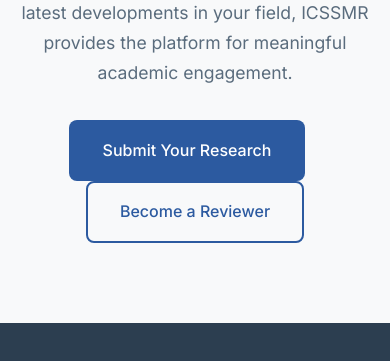
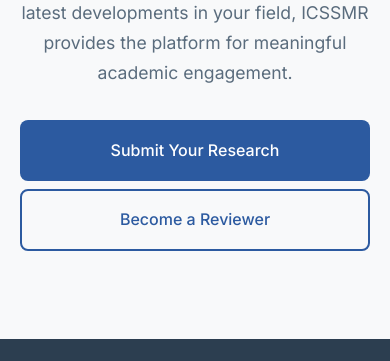
Before and after one commit to Apurba0125/journal, a plain HTML site: page aboutthejournal.html in a window 390 px wide. Shown: the part 7500-7861 px from the top of the page. Drawn offline with Linux system fonts and the light colour scheme.

Commit message:
first commit

```diff
--- a/aboutthejournal.html
+++ b/aboutthejournal.html
@@ -602,6 +602,13 @@
                 grid-template-columns: 1fr;
                 text-align: center;
             }
+
+
+            .section-content .btn {
+                display: block;
+                width: 100%;
+                margin: 0.5rem 0;
+            }
         }
 
         @media (max-width: 480px) {
@@ -731,12 +738,14 @@
             <div class="mission-vision">
                 <div class="mission-card fade-in">
                     <h3>Our Mission</h3>
-                    <p>Our mission is to foster an environment of <b>innovative thinking, collaborative research, and professional development</b>,
-                    empowering individuals and institutions to contribute to the progress of society through impactful research and
+                    <p>Our mission is to foster an environment of <b>innovative thinking, collaborative research, and
+                            professional development</b>,
+                        empowering individuals and institutions to contribute to the progress of society through
+                        impactful research and
                         knowledge sharing.</p>
 
                 </div>
-                <div class="vision-card fade-in" >
+                <div class="vision-card fade-in">
                     <h3>Our Vision</h3>
                     <p>
                         It is our endeavour to be a leading national and global centre for excellence
@@ -762,7 +771,8 @@
                     </div>
                     <div class="value-item fade-in">
                         <div class="value-icon">🤝</div>
-                        <h4>To bridge the gap between theory and practice in various domains of Management Studies and Social Sciences</h4>
+                        <h4>To bridge the gap between theory and practice in various domains of Management Studies and
+                            Social Sciences</h4>
 
                     </div>
                     <div class="value-item fade-in">
@@ -788,7 +798,8 @@
                 <div class="values-grid">
                     <div class="value-item fade-in">
                         <div class="value-icon">🎯</div>
-                    <h4><strong>Registered under <em>MSME, Government of India</em></strong> for credibility and trust
+                        <h4><strong>Registered under <em>MSME, Government of India</em></strong> for credibility and
+                            trust
                         </h4>
 
                     </div>
```
Lines whose indentation alone changed are shown as unchanged.
